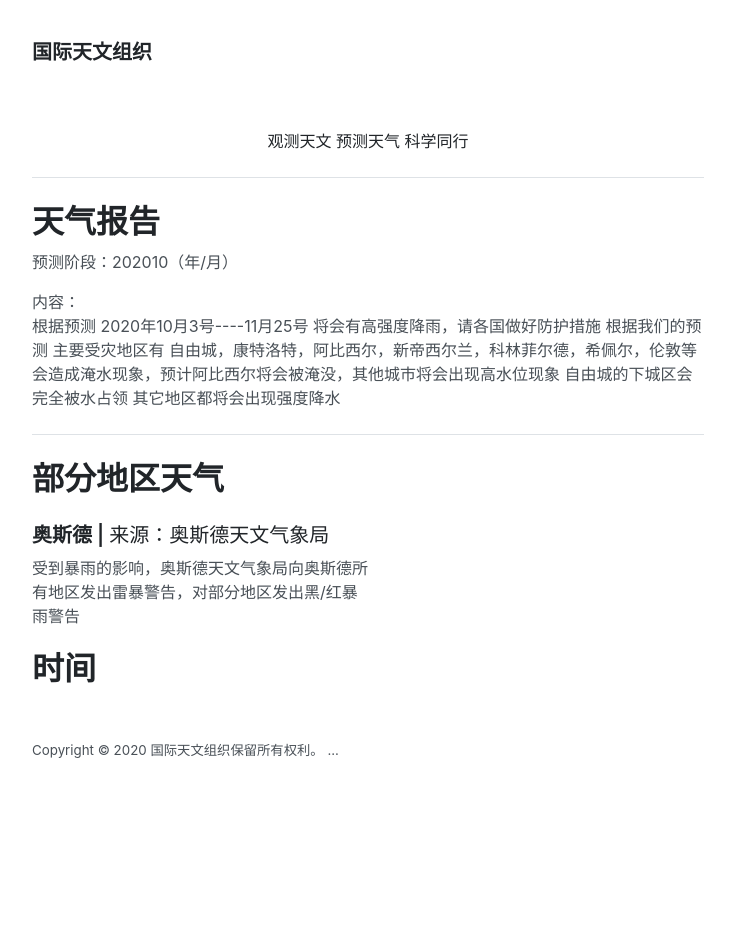
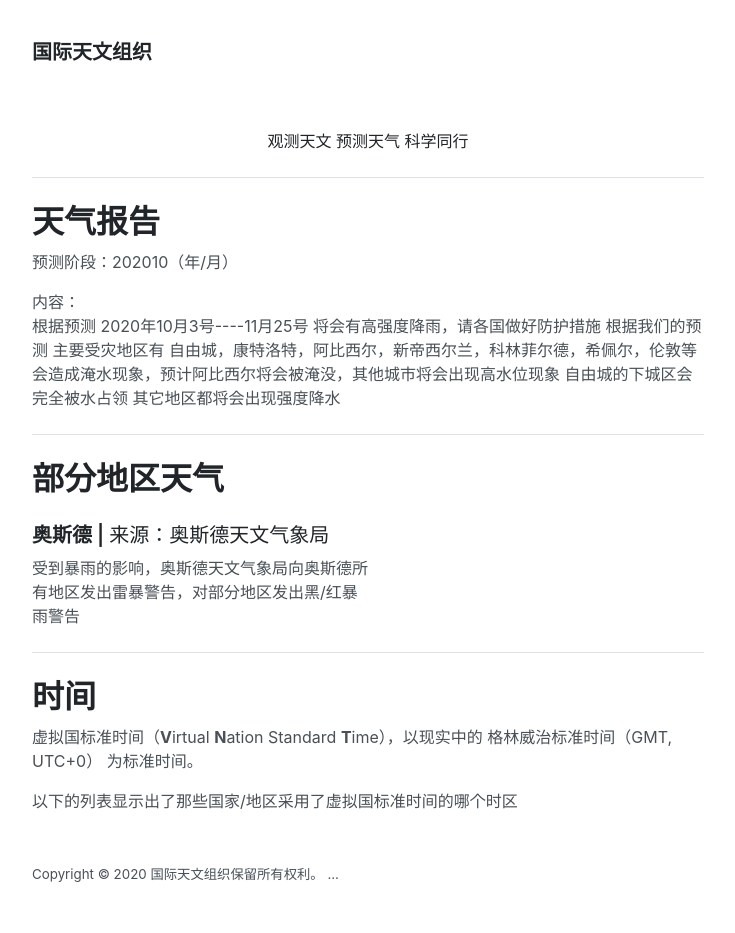
Before and after one commit to vunconf/vunconf.github.io, a Jekyll site: the page built from iao/index.html, in a window 1280 px wide. Shown: the whole page, without its empty margins (272-1007 px from the left). Built offline with Jekyll 4.4.1, drawn with Linux system fonts in a browser that asks for light colours; before the commit the page ends 900 px from its top, so only the background shows below that.

Commit message:
Update index.html

```diff
--- a/iao/index.html
+++ b/iao/index.html
@@ -15,13 +15,7 @@ title: 主页
 <div>
   <p style="width: 50%;text-align: left;">受到暴雨的影响，奥斯德天文气象局向奥斯德所有地区发出雷暴警告，对部分地区发出黑/红暴雨警告</p>
 </div>
+<hr>
 <h1>时间</h1>
-<script type="text/javascript">
-			function showtime()
-			{
-				var myDate = new Date();
-				document.getElementById("time").innerHTML = myDate.getHours() + ":" + myDate.getMinutes() + ":" 				+ myDate.getSeconds() + ":" ;
-				setTimeout("showtime()",1000);
-/			}
-</script>
-<p id="time"></p>
+<p>虚拟国标准时间（<b>V</b>irtual <b>N</b>ation Standard <b>T</b>ime），以现实中的 格林威治标准时间（GMT, UTC+0） 为标准时间。</p>
+<p>以下的列表显示出了那些国家/地区采用了虚拟国标准时间的哪个时区</p>
```
